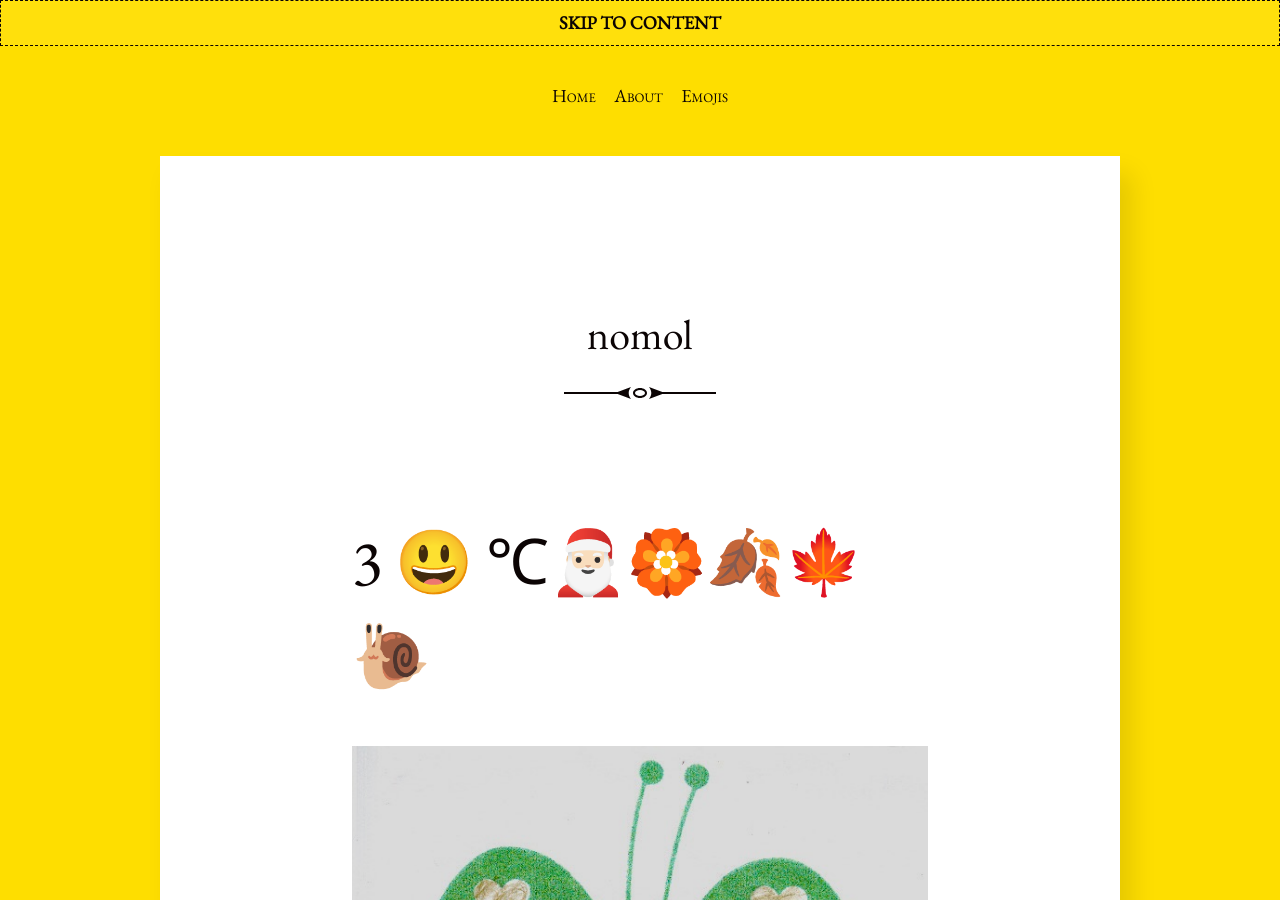
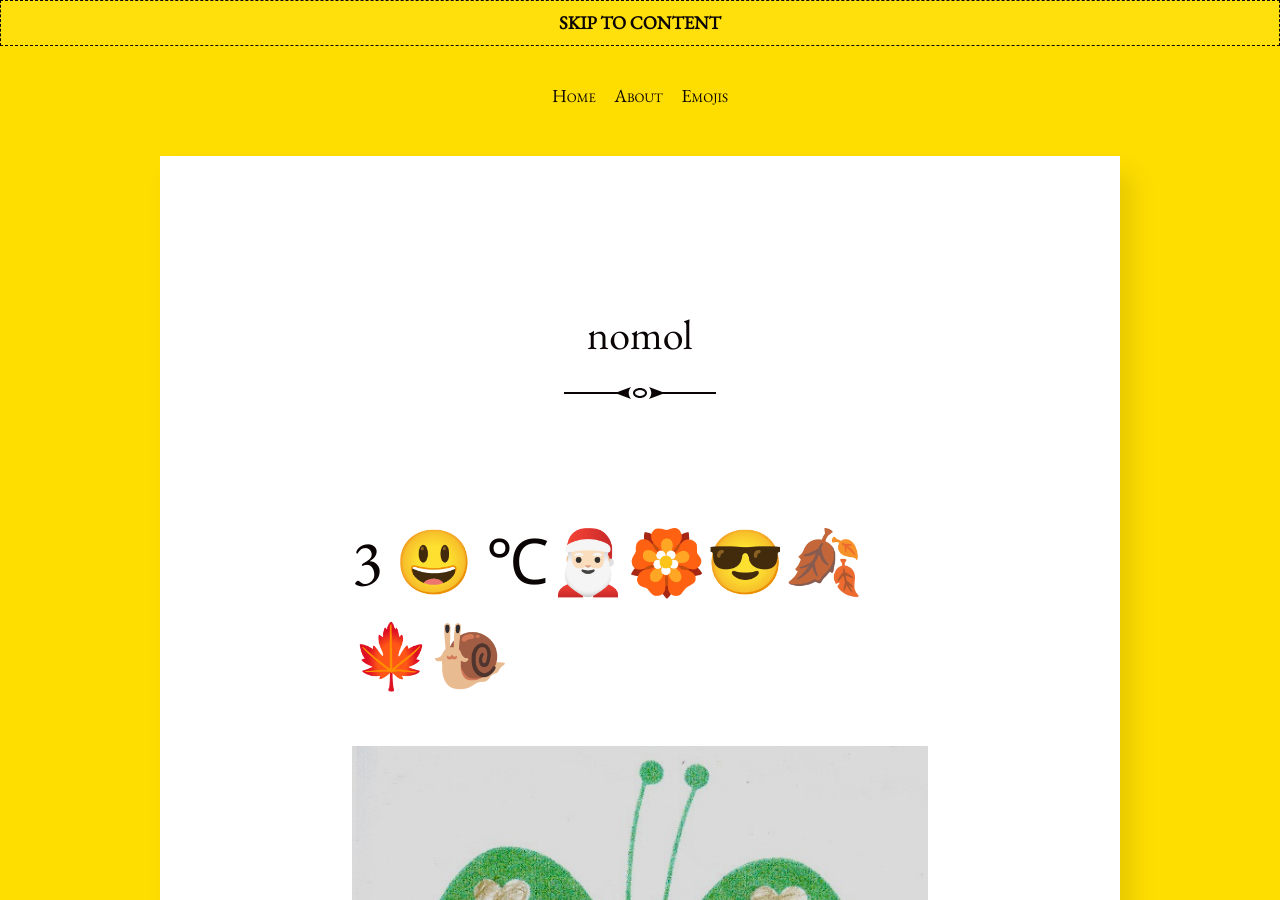
Before and after one commit to DonCorleone/website-neva, a Jekyll site: the page built from _posts/2020-06-04-nomol.md, in a window 1280 px wide and 900 px high. Built offline with Jekyll 4.4.1, drawn with Linux system fonts in a browser that asks for light colours; emoji names are drawn with the system emoji font; a script that is not in the unit is left out.

```diff
--- a/_posts/2020-06-04-nomol.md
+++ b/_posts/2020-06-04-nomol.md
@@ -4,7 +4,7 @@ title: nomol
 date: 2020-06-04T17:50:41.269Z
 author: neva
 ---
-# 3 😃 ℃🎅🏻🏵️🍂🍁🐌
+# 3 😃 ℃🎅🏻🏵️😎🍂🍁🐌
 
 ![](/assets/uploads/20200601.jpg)
 
```
